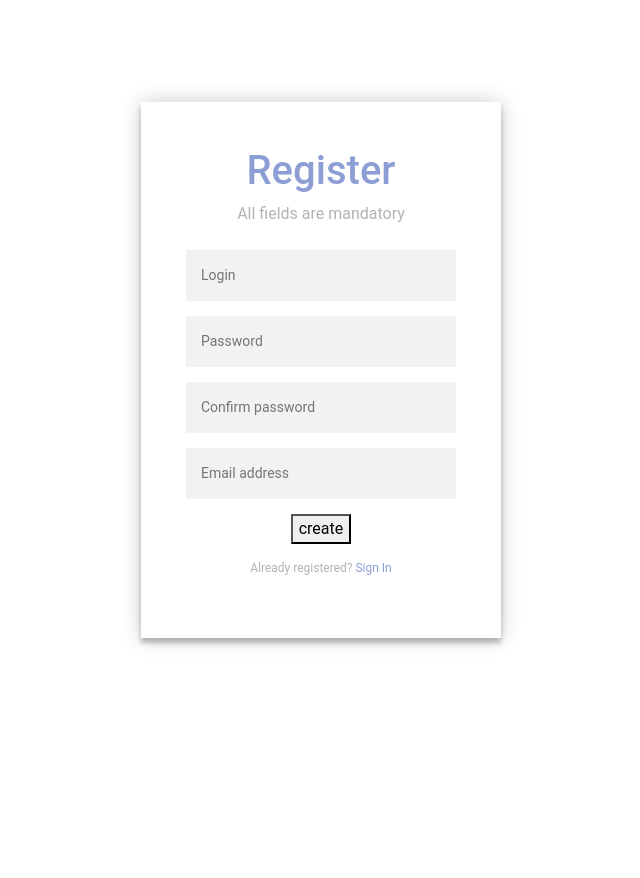
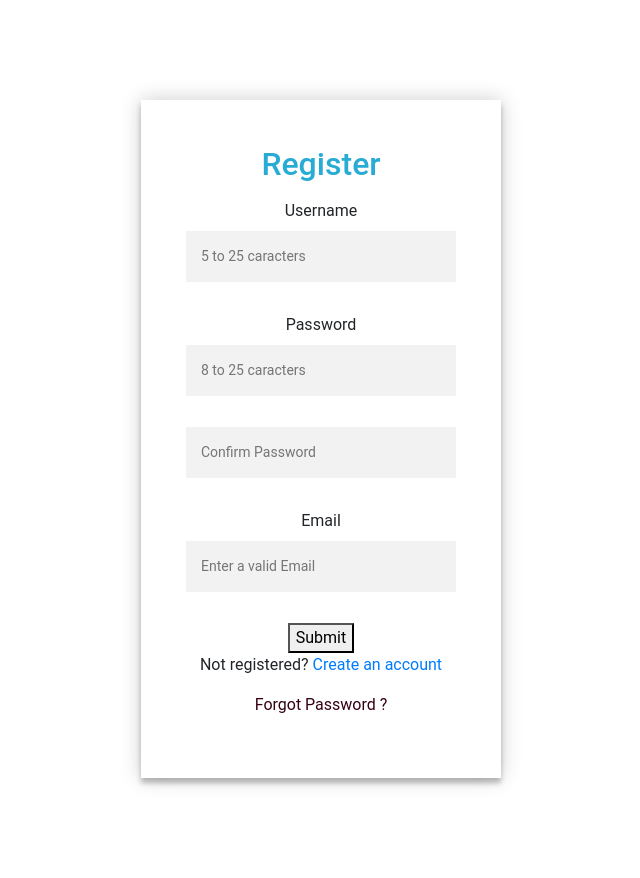
Before and after one commit to xenister-zz/XS-Camagru, a PHP site: page /view/register_form.php in a window 1280 px wide. Shown: the whole page, without its empty margins (319-959 px from the left). Before the commit the page ends 647 px from the top, so only its background shows below. Run offline with PHP 8.4, Linux system fonts and the light colour scheme; some libraries are stand-ins or nearby versions.

Commit message:
redefined sign page, login page, navbar with bulma css

```diff
--- a/css/signpage.css
+++ b/css/signpage.css
@@ -16,6 +16,7 @@
     background: #FFFFFF;
     max-width: 360px;
     margin: 0 auto 100px;
+    margin-top: 100px;
     padding: 45px;
     text-align: center;
     box-shadow: 0 0 20px 0 rgba(0, 0, 0, 0.2), 0 5px 5px 0 rgba(0, 0, 0, 0.24);
@@ -33,7 +34,7 @@
 }
 
 .form button:hover,.form button:active,.form button:focus {
-    background: #9fc0fd;
+    background: #a7affd;
 }
 .form .message {
     margin: 15px 0 0;
@@ -53,19 +54,21 @@
 }
 
 .titleregister {
-    color: #8D9ED4;
+    color: #28abd4;
     margin-bottom: -2rem;
     text-decoration: none;
+    font-size: xx-large;
 }
 
 .titlelogin {
-    color: #8D9ED4;
+    color: #28abd4;
     margin-bottom: 1rem;
     text-decoration: none;
+    font-size: xx-large;
 }
 
 .form .passforgot a {
-    color: #8D9ED4;
+    color: #350013;
     text-decoration: none;
 }
 
--- a/view/register_form.php
+++ b/view/register_form.php
@@ -2,27 +2,89 @@
 ?>
 <link rel="stylesheet" href="https://stackpath.bootstrapcdn.com/bootstrap/4.2.1/css/bootstrap.min.css" integrity="sha384-GJzZqFGwb1QTTN6wy59ffF1BuGJpLSa9DkKMp0DgiMDm4iYMj70gZWKYbI706tWS" crossorigin="anonymous"><link rel="stylesheet" href="/css/signpage.css"/>
 
+<!--<div class="register-page">-->
+<!--    <div class="form">-->
+<!--        <h1 class="titleregister"> Register </h1><br/>-->
+<!--        <p class="headmessage"> All fields are mandatory</p><br/>-->
+<!--        --><?php //if (isset($_GET['msg'])) {
+//            echo "<div id = \"form-error\" class=\"alert alert-danger\" role = \"alert\" >";
+//            echo $_GET['msg'];
+//            echo "</div >";
+//        }; ?>
+<!--        <form method="post" id="register-form" class="register-form">-->
+<!--            <input type="text" placeholder="Login" name="userlogin" required/>-->
+<!--            <input type="password" placeholder="Password" name="password" required/>-->
+<!--            <input type="password" placeholder="Confirm password" name="confirm_password" required/>-->
+<!--            <input type="text" placeholder="Email address" name="usermail" required/>-->
+<!---->
+<!--            <button id="submit_register" type="submit" name="submit">create</button>-->
+<!--            <p class="message">Already registered? <a href="?page=landing">Sign In</a></p>-->
+<!--        </form>-->
+<!--    </div>-->
+<!--</div>-->
 
+<div class="card-content form">
 
+    <h1 class="titlelogin"> Register </h1>
 
-<div class="register-page">
-    <div class="form">
-        <h1 class="titleregister"> Register </h1><br/>
-        <p class="headmessage"> All fields are mandatory</p><br/>
-        <?php if (isset($_GET['msg'])) {
-            echo "<div id = \"form-error\" class=\"alert alert-danger\" role = \"alert\" >";
-            echo $_GET['msg'];
-            echo "</div >";
-        }; ?>
-        <form method="post" id="register-form" class="register-form">
-            <input type="text" placeholder="Login" name="userlogin" required/>
-            <input type="password" placeholder="Password" name="password" required/>
-            <input type="password" placeholder="Confirm password" name="confirm_password" required/>
-            <input type="text" placeholder="Email address" name="usermail" required/>
+    <form id="login-form" class="login-form" method="post">
+        <div class="field">
+            <label class="label">Username</label>
+            <div class="control has-icons-left has-icons-right">
+                <input class="input is-success" type="text" placeholder="5 to 25 caracters" name="login"required>
+                <span class="icon is-small is-left">
+          <i class="fas fa-user"></i>
+        </span>
+                <span class="icon is-small is-right">
+          <i class="fas fa-check"></i>
+        </span>
+            </div>
+            <p class="help is-danger"><?php if (isset($_GET['info']) && ($_GET['info'] == "username")) { echo $_GET['msg'];}?></p>
+        </div>
 
-            <button id="submit_register" type="submit" name="submit">create</button>
-            <p class="message">Already registered? <a href="?page=landing">Sign In</a></p>
-        </form>
-    </div>
+        <div class="field">
+            <label class="label">Password</label>
+            <p class="control has-icons-left">
+                <input class="input" type="password" placeholder="8 to 25 caracters">
+                <span class="icon is-small is-left">
+          <i class="fas fa-lock"></i>
+        </span>
+            </p>
+        </div>
+
+        <div class="field">
+            <p class="control has-icons-left">
+                <input class="input" type="password" placeholder="Confirm Password">
+                <span class="icon is-small is-left">
+          <i class="fas fa-lock"></i>
+        </span>
+            </p>
+            <p class="help is-danger"><?php if (isset($_GET['info']) && ($_GET['info'] == "password")) { echo $_GET['msg'];}?></p>
+        </div>
+
+        <div class="field">
+            <label class="label">Email</label>
+            <div class="control has-icons-left has-icons-right">
+                <input class="input is-danger" type="email" placeholder="Enter a valid Email">
+                <span class="icon is-small is-left">
+          <i class="fas fa-envelope"></i>
+        </span>
+                <span class="icon is-small is-right">
+          <i class="fas fa-exclamation-triangle"></i>
+        </span>
+            </div>
+            <p class="help is-danger"><?php if (isset($_GET['info']) && ($_GET['info'] == "mail")) { echo $_GET['msg'];}?></p>
+        </div>
+
+        <div class="field">
+            <div class="control has-text-centered">
+                <button type="submit" name="submit" class="button is-link">Submit</button>
+            </div>
+        </div>
+
+        <p class="help is-info">Not registered? <a href="?page=landing&action=register">Create an account</a></p>
+        <p class="passforgot"><a href="?page=forgot">Forgot Password ?</a></p>
+    </form>
+
 </div>
 <script src="/js/register.js"></script>
```
Also changed, not shown: controller/register.php (+6 -6 lines), view/landing.php (+12 -30 lines).
